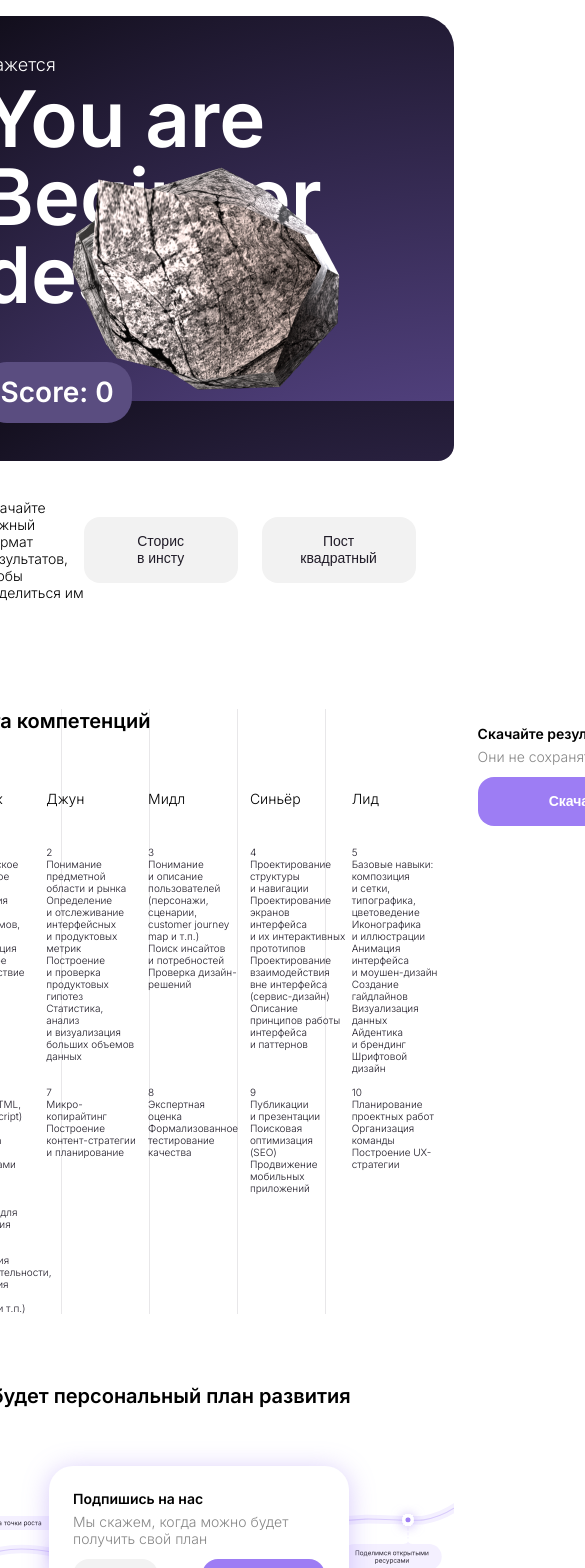
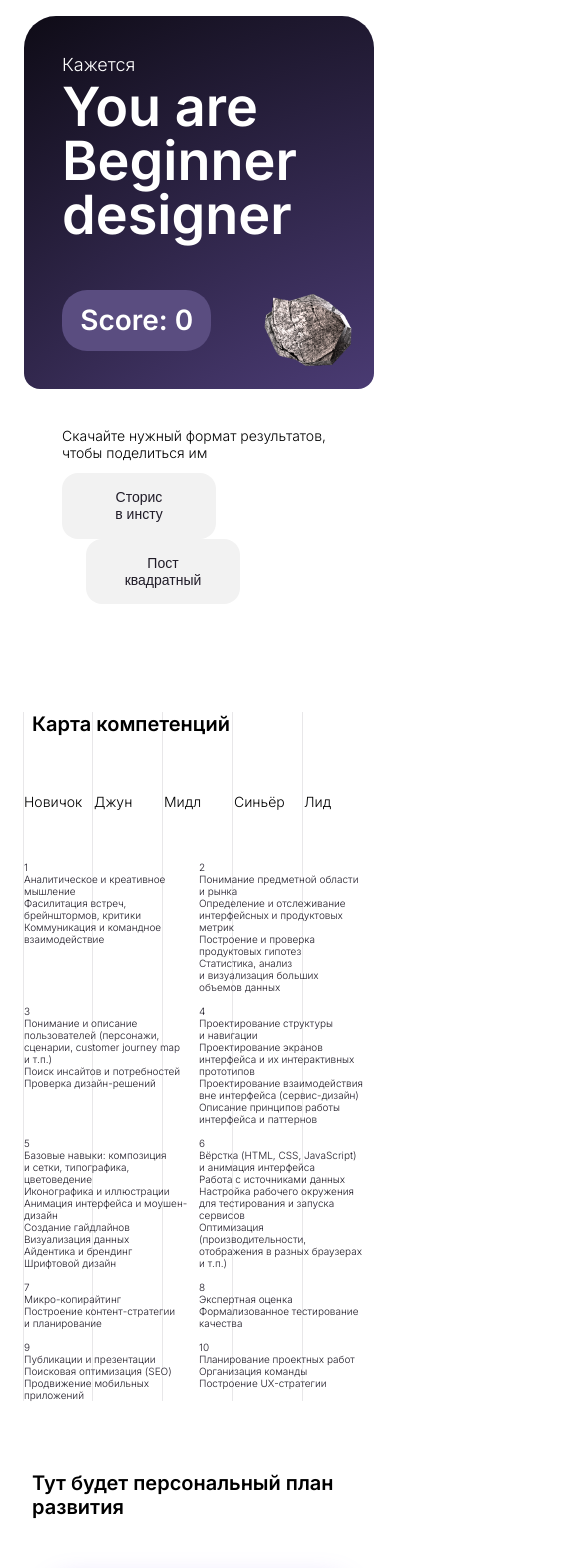
Before and after one commit to mrvotum/gradeup, an Angular app: page /results in a window 390 px wide. Shown: the top 1568 px of the page, 585 px wide, since content can reach past the window. Built offline with nearby package versions, Linux system fonts and the light colour scheme.

Commit message:
Правки опечаток + примерная резиновость

```diff
--- a/src/app/card-result/card-result.component.scss
+++ b/src/app/card-result/card-result.component.scss
@@ -179,6 +179,15 @@
   &--print-v {
     display: none;
   }
+
+  .btn {
+    padding: 16px 24px;
+    min-width: 154px;
+
+    &:last-child {
+      margin-left: 24px;
+    }
+  }
 }
 
 // Разобраться!
@@ -251,17 +260,49 @@
 	}
 }
 
-.btn__wrapper {
-	display: flex;
-	align-items: center;
-	justify-content: center;
+@media screen and (max-width: 800px) {
+  .result__info {
+    font-size: 54px;
+  }
 
-	.btn {
-		padding: 16px 24px;
-		min-width: 154px;
-	}
+  .result__img {
+    right: 0;
+    width: 32%;
+  }
 
-	.btn:last-child {
-		margin-left: 24px;
-	}
+  .card__footer {
+    flex-direction: column;
+
+    .prompt {
+      max-width: none;
+      margin-bottom: 12px;
+    }
+  }
+
+  .competence-map__legend-el {
+    width: calc(100% / 3);
+
+    &:nth-last-child(n+3) {
+      margin-top: 12px;
+    }
+  }
 }
+
+@media screen and (max-width: 520px) {
+  .card .line-grid {
+    left: 8px;
+    width: calc(100% - 8px);
+  }
+
+  .custom__aside {
+    display: none;
+  }
+
+  .competence-map__legend-el {
+    width: calc(50%);
+
+    &:nth-last-child(n+2) {
+      margin-top: 12px;
+    }
+  }
+}
--- a/src/styles.scss
+++ b/src/styles.scss
@@ -35,6 +35,10 @@
 
 	--root-font-size: 18px;
 	--root-font-size--mobile: 14px;
+
+  @media screen and (max-width: 1056px) {
+		--root-font-size: 16px;
+	}
 
 	@media screen and (max-width: 520px) {
 		--color-body: var(--color-white);
```
